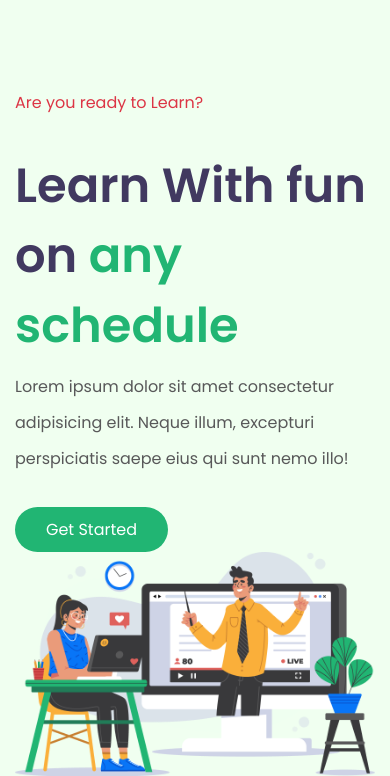
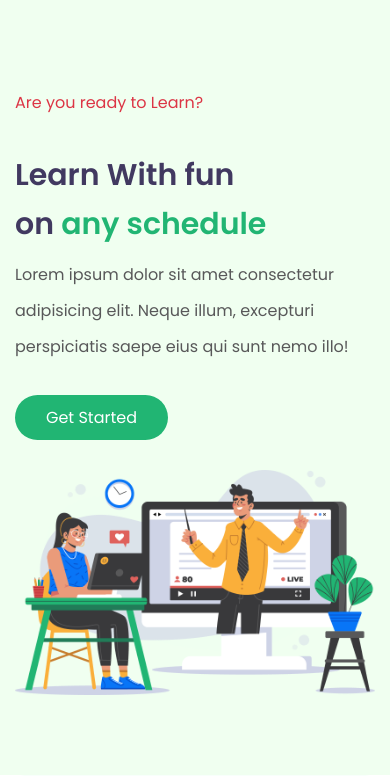
Before and after one commit to sifulbd/personal, a plain HTML site: page e-school/index.html in a window 390 px wide. Shown: the part 81-857 px from the top of the page. Drawn offline with nearby package versions, Linux system fonts and the light colour scheme.

```diff
--- a/e-school/css/style.css
+++ b/e-school/css/style.css
@@ -214,7 +214,7 @@
 @media (max-height: 768px){
 
 } */
-
+/*
 @media (max-width: 373px){
     body{
         text-align: center;
@@ -244,17 +244,29 @@
         flex-direction: column;
     }
 }
+*/
 
-@media (min-width: 380px) and (max-width: 575px) {
+@media (max-width: 575px) {
     .nav{
         display: flex;
         justify-content: space-between;
     }
-    .testimonial{
-        margin: 0;
-        padding: 0;
-        display: flex;
-        justify-content: center;
+    h1 {
+        font-style: normal;
+        font-weight: bold;
+        font-size: 30px;
+        line-height: 49px;
+    }
+    .header-inner {
+        margin-bottom: 30px;
+    }
+    .top-section {
+        background-color: #F0FFF0;
+        /* height: 576px; */
+        margin-bottom: 0;
+    }
+    ul {
+        padding-left: 0;
     }
 }
 
```
